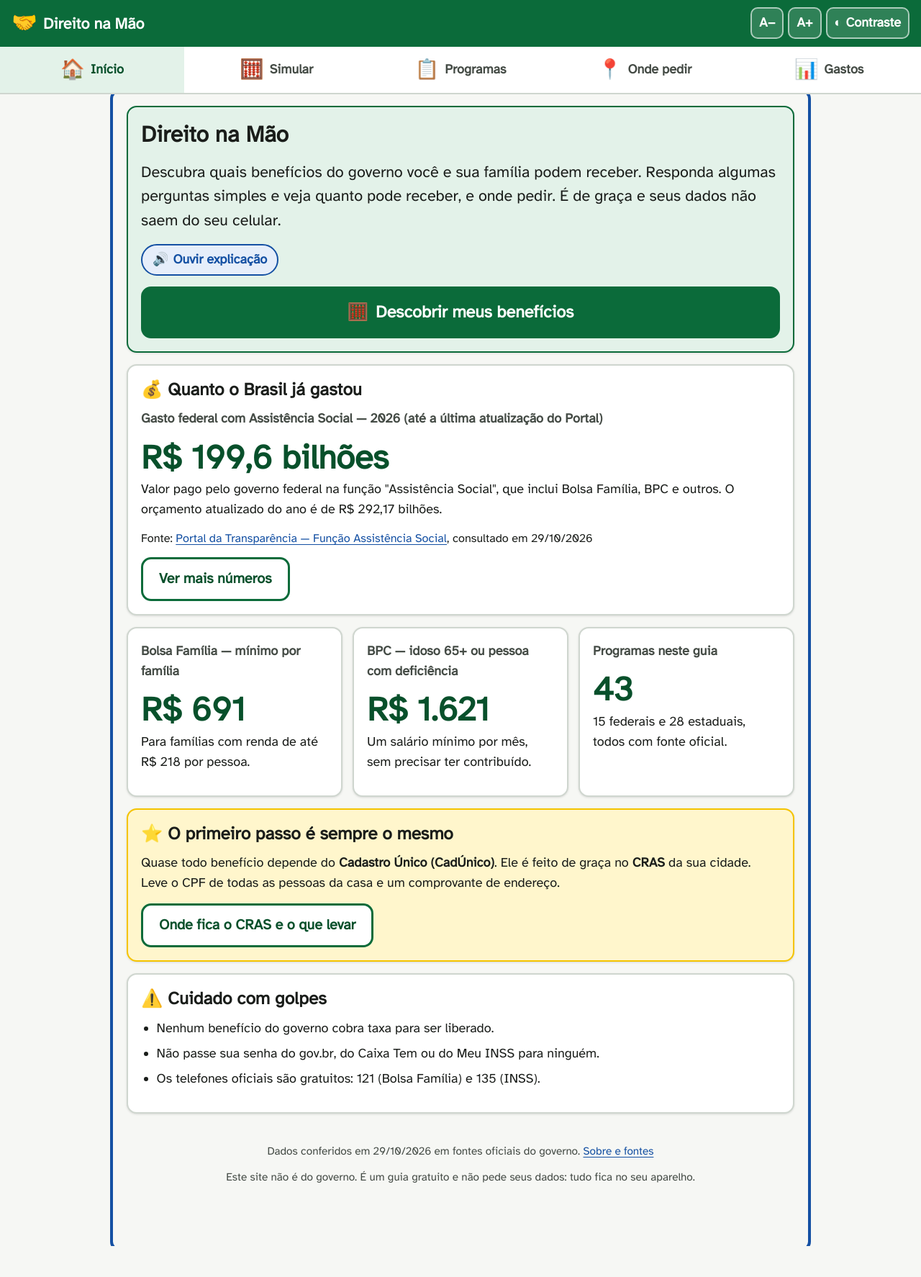
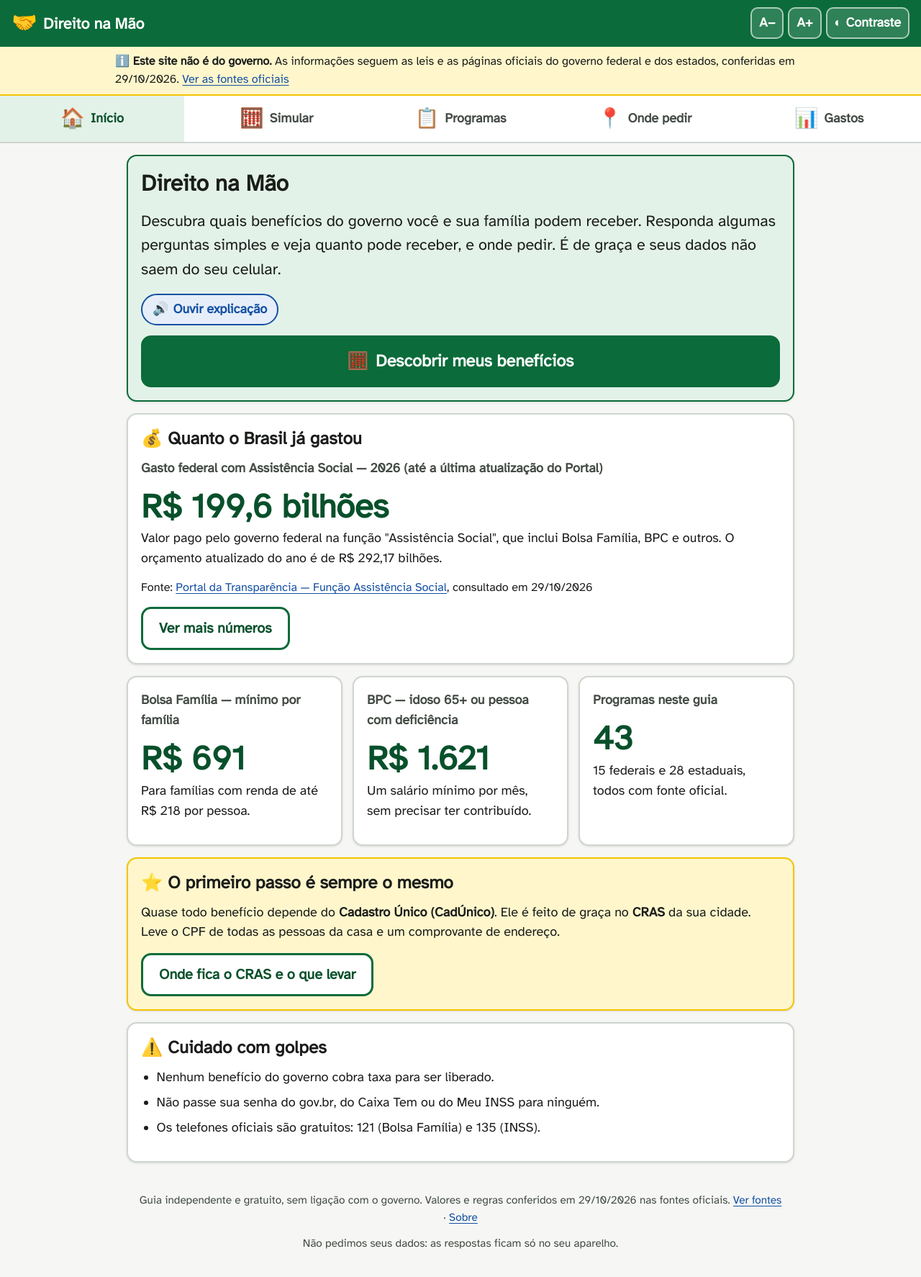
Before and after one commit to allanbarcelos/direito-na-mao, a React (Vite) app: page /sobre in a window 1280 px wide. Shown: the top 1774 px of the page at 72% size. Before the commit the page ends 1731 px from the top, so only its background shows below. Built offline with nearby package versions, Linux system fonts and the light colour scheme.

Commit message:
Informa que o site não é oficial e direciona para as fontes do governo

```diff
--- a/src/App.tsx
+++ b/src/App.tsx
@@ -22,6 +22,7 @@ export default function App() {
           <Route path="onde-pedir" element={<OndePedir />} />
           <Route path="gastos" element={<Gastos />} />
           <Route path="sobre" element={<Sobre />} />
+          <Route path="fontes" element={<Sobre />} />
           <Route path="*" element={<Inicio />} />
         </Route>
       </Routes>
--- /dev/null
+++ b/src/componentes/AvisoOficial.tsx
@@ -0,0 +1,17 @@
+import { Link } from 'react-router-dom'
+import { DATA_ATUALIZACAO } from '../data/referencias'
+import { dataBR } from '../lib/formatar'
+
+/** Faixa fixa em todas as páginas: o site não é do governo, mas segue as fontes oficiais. */
+export function AvisoOficial() {
+  return (
+    <div className="aviso-oficial" role="note" aria-label="Aviso sobre o site">
+      <p>
+        <span aria-hidden="true">ℹ️ </span>
+        <strong>Este site não é do governo.</strong> As informações seguem as leis e as páginas oficiais
+        do governo federal e dos estados, conferidas em {dataBR(DATA_ATUALIZACAO)}.{' '}
+        <Link to="/fontes">Ver as fontes oficiais</Link>
+      </p>
+    </div>
+  )
+}
--- a/src/componentes/Layout.tsx
+++ b/src/componentes/Layout.tsx
@@ -5,6 +5,7 @@ import { DATA_ATUALIZACAO } from '../data/referencias'
 import { dataBR } from '../lib/formatar'
 import { pararFala } from '../lib/falar'
 import { Acessibilidade } from './Acessibilidade'
+import { AvisoOficial } from './AvisoOficial'
 
 const LINKS = [
   { para: '/', icone: '🏠', texto: 'Início' },
@@ -22,7 +23,7 @@ export function Layout() {
   useEffect(() => {
     window.scrollTo(0, 0)
     pararFala()
-    principal.current?.focus()
+    principal.current?.focus({ preventScroll: true })
   }, [pathname])
 
   return (
@@ -32,6 +33,7 @@ export function Layout() {
         <Link to="/" className="marca"><span aria-hidden="true">🤝</span>{NOME_SITE}</Link>
         <Acessibilidade />
       </header>
+      <AvisoOficial />
       <nav className="nav" aria-label="Menu principal">
         {LINKS.map((l) => (
           <NavLink key={l.para} to={l.para} end={l.para === '/'}>
@@ -44,10 +46,10 @@ export function Layout() {
         <Outlet />
         <footer className="rodape">
           <p>
-            Dados conferidos em {dataBR(DATA_ATUALIZACAO)} em fontes oficiais do governo.{' '}
-            <Link to="/sobre">Sobre e fontes</Link>
+            Guia independente e gratuito, sem ligação com o governo. Valores e regras conferidos em{' '}
+            {dataBR(DATA_ATUALIZACAO)} nas fontes oficiais. <Link to="/fontes">Ver fontes</Link> · <Link to="/sobre">Sobre</Link>
           </p>
-          <p>Este site não é do governo. É um guia gratuito e não pede seus dados: tudo fica no seu aparelho.</p>
+          <p>Não pedimos seus dados: as respostas ficam só no seu aparelho.</p>
         </footer>
       </main>
     </>
--- a/src/index.css
+++ b/src/index.css
@@ -112,6 +112,9 @@ a { color: var(--azul); text-underline-offset: 3px; }
 }
 .pular:focus { left: 8px; top: 8px; }
 
+/* O foco no <main> é programático (troca de página); não precisa de contorno. */
+main:focus, #fontes:focus { outline: none; }
+
 .conteudo { max-width: 960px; margin: 0 auto; padding: 16px 16px 120px; }
 
 /* ---------- topo ---------- */
@@ -131,6 +134,14 @@ a { color: var(--azul); text-underline-offset: 3px; }
 }
 .acessibilidade button[aria-pressed='true'] { background: #fff; color: #08502b; }
 :root[data-contraste='alto'] .acessibilidade button { border-color: #fff; }
+
+.aviso-oficial {
+  background: var(--amarelo-claro); color: var(--texto);
+  border-bottom: 2px solid var(--amarelo);
+  padding: 8px 16px; font-size: 0.9rem;
+}
+.aviso-oficial p { max-width: 960px; margin: 0 auto; }
+:root[data-contraste='alto'] .aviso-oficial { border-bottom-color: #fff; }
 
 /* ---------- navegação ---------- */
 .nav {
--- a/src/paginas/Sobre.tsx
+++ b/src/paginas/Sobre.tsx
@@ -1,3 +1,5 @@
+import { useEffect } from 'react'
+import { useLocation } from 'react-router-dom'
 import { Fontes } from '../componentes/Fontes'
 import { NOME_SITE } from '../config'
 import { PROGRAMAS_ESTADUAIS } from '../data/programasEstaduais'
@@ -5,19 +7,52 @@ import { PROGRAMAS_FEDERAIS } from '../data/programasFederais'
 import { DATA_ATUALIZACAO, FONTES_REFERENCIA } from '../data/referencias'
 import { dataBR } from '../lib/formatar'
 
+/** Rola até a lista de fontes e leva o foco para ela (leitores de tela). */
+function irParaFontes() {
+  const el = document.getElementById('fontes')
+  el?.scrollIntoView({ behavior: 'smooth', block: 'start' })
+  el?.focus({ preventScroll: true })
+}
+
 export function Sobre() {
+  const { pathname } = useLocation()
+
+  // Em /fontes, vai direto para a lista (depois do Layout voltar ao topo).
+  useEffect(() => {
+    if (pathname !== '/fontes') return
+    const t = window.setTimeout(irParaFontes, 50)
+    return () => window.clearTimeout(t)
+  }, [pathname])
+
   const todas = [...FONTES_REFERENCIA, ...[...PROGRAMAS_FEDERAIS, ...PROGRAMAS_ESTADUAIS].flatMap((p) => p.fontes)]
   const unicas = [...new Map(todas.map((f) => [f.url, f])).values()]
   return (
     <>
       <h1>Sobre o {NOME_SITE}</h1>
+      <section className="cartao aviso">
+        <h2>ℹ️ Este site não é do governo</h2>
+        <p>
+          O {NOME_SITE} é um guia <strong>independente e gratuito</strong>. Não tem ligação com o governo federal,
+          com os estados ou com as prefeituras. Ele não faz cadastro, não libera benefício e não pede senha.
+        </p>
+        <p>
+          <strong>Todas as informações vêm de fontes oficiais:</strong> leis e decretos publicados no Diário Oficial
+          e no site do Planalto, páginas .gov.br dos ministérios e páginas oficiais dos governos estaduais.
+          Os valores e as regras foram conferidos em <strong>{dataBR(DATA_ATUALIZACAO)}</strong>, e cada programa
+          traz o link da sua fonte. <a href="#fontes" onClick={(e) => { e.preventDefault(); irParaFontes() }}>Veja todas as fontes abaixo</a>.
+        </p>
+        <p>
+          Quando o governo muda uma regra ou um valor, o site precisa ser atualizado. Por isso,
+          <strong> antes de pedir um benefício, confirme no CRAS, pelo telefone 121 ou no site oficial do programa</strong>.
+          Programas marcados “confirmar” estão em lei, mas não encontramos prova de pagamento recente; eles não entram na soma da simulação.
+        </p>
+      </section>
+
       <section className="cartao">
+        <h2>🔒 Sua privacidade</h2>
         <ul className="lista-simples">
-          <li>É um guia gratuito e independente. <strong>Não é um site do governo</strong> e não faz cadastro em nenhum programa.</li>
-          <li>Funciona sem servidor: o cálculo é feito no seu próprio aparelho e <strong>nenhuma resposta é enviada para a internet</strong>.</li>
-          <li>Depois de aberto uma vez, funciona até sem internet.</li>
-          <li>Valores conferidos em <strong>{dataBR(DATA_ATUALIZACAO)}</strong>. Leis e valores mudam: confirme sempre no CRAS ou no site oficial.</li>
-          <li>Programas marcados “confirmar” estão em lei, mas não achamos prova de pagamento recente; eles não entram na soma da simulação.</li>
+          <li>O cálculo é feito no seu próprio aparelho. <strong>Nenhuma resposta é enviada para a internet.</strong></li>
+          <li>Depois de aberto uma vez, o site funciona até sem internet.</li>
         </ul>
       </section>
 
@@ -31,7 +66,7 @@ export function Sobre() {
         </ol>
       </section>
 
-      <section className="cartao">
+      <section className="cartao" id="fontes" tabIndex={-1}>
         <Fontes fontes={unicas} titulo={`Todas as fontes oficiais (${unicas.length})`} />
       </section>
     </>
```
